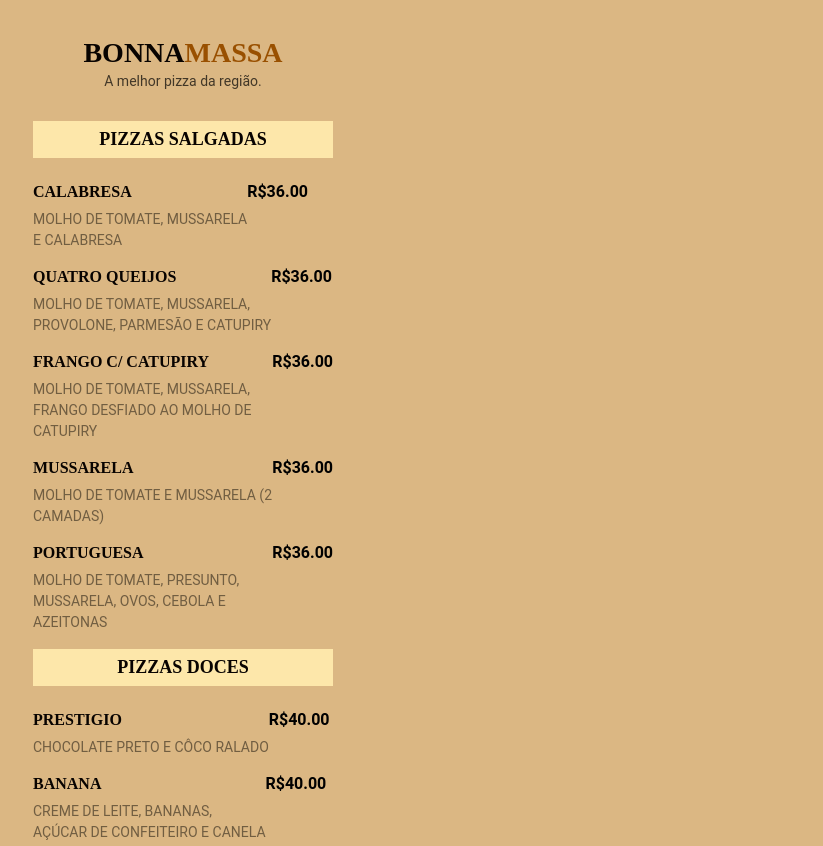
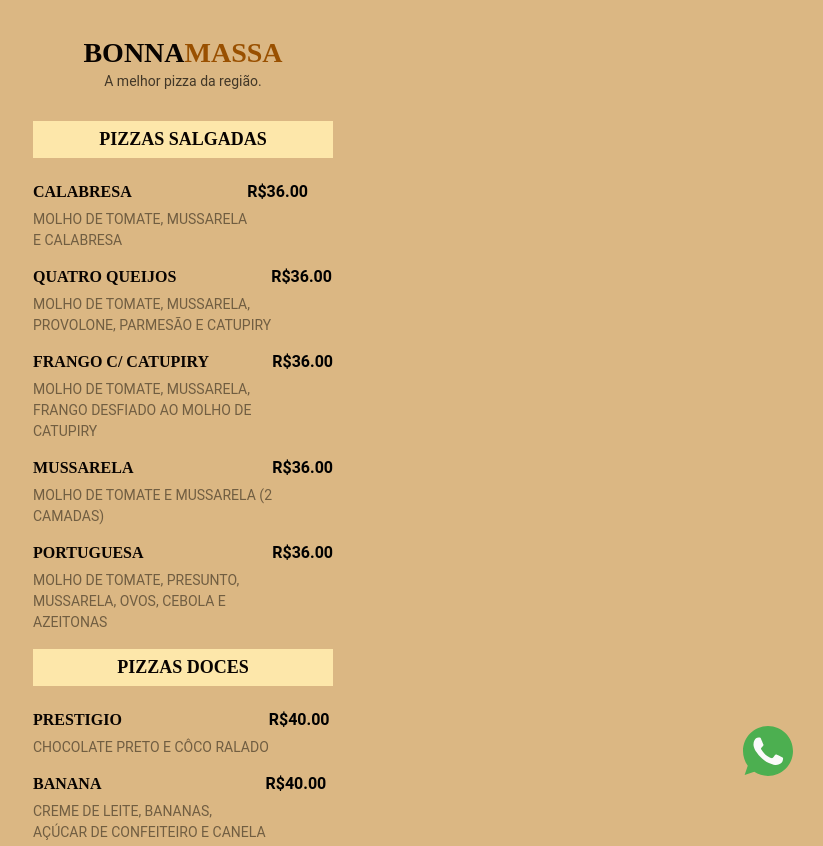
Before and after one commit to rlepifanio3/maratona-explorer-3, a plain HTML site: page index.html in a window 1280 px wide. Shown: the top 846 px of the page, without its empty margins (457-1280 px from the left). Drawn offline with Linux system fonts and the light colour scheme; a web font is replaced by a local one.

Commit message:
Update index.html

```diff
--- a/index.html
+++ b/index.html
@@ -154,5 +154,10 @@
         </ul>
     </section>
 </body>
+    <a href="https://api.whatsapp.com/send?phone=5581999999999&text=Olá%20você"
+target="_blank"
+style="position:fixed;bottom:20px;right:30px;">
+<svg enable-background="new 0 0 512 512" width="50" height="50" version="1.1" viewBox="0 0 512 512" xml:space="preserve" xmlns="http://www.w3.org/2000/svg"><path d="M256.064,0h-0.128l0,0C114.784,0,0,114.816,0,256c0,56,18.048,107.904,48.736,150.048l-31.904,95.104  l98.4-31.456C155.712,496.512,204,512,256.064,512C397.216,512,512,397.152,512,256S397.216,0,256.064,0z" fill="#4CAF50"/><path d="m405.02 361.5c-6.176 17.44-30.688 31.904-50.24 36.128-13.376 2.848-30.848 5.12-89.664-19.264-75.232-31.168-123.68-107.62-127.46-112.58-3.616-4.96-30.4-40.48-30.4-77.216s18.656-54.624 26.176-62.304c6.176-6.304 16.384-9.184 26.176-9.184 3.168 0 6.016 0.16 8.576 0.288 7.52 0.32 11.296 0.768 16.256 12.64 6.176 14.88 21.216 51.616 23.008 55.392 1.824 3.776 3.648 8.896 1.088 13.856-2.4 5.12-4.512 7.392-8.288 11.744s-7.36 7.68-11.136 12.352c-3.456 4.064-7.36 8.416-3.008 15.936 4.352 7.36 19.392 31.904 41.536 51.616 28.576 25.44 51.744 33.568 60.032 37.024 6.176 2.56 13.536 1.952 18.048-2.848 5.728-6.176 12.8-16.416 20-26.496 5.12-7.232 11.584-8.128 18.368-5.568 6.912 2.4 43.488 20.48 51.008 24.224 7.52 3.776 12.48 5.568 14.304 8.736 1.792 3.168 1.792 18.048-4.384 35.52z" fill="#FAFAFA"/></svg>
+</a>
 
 </html>
```
